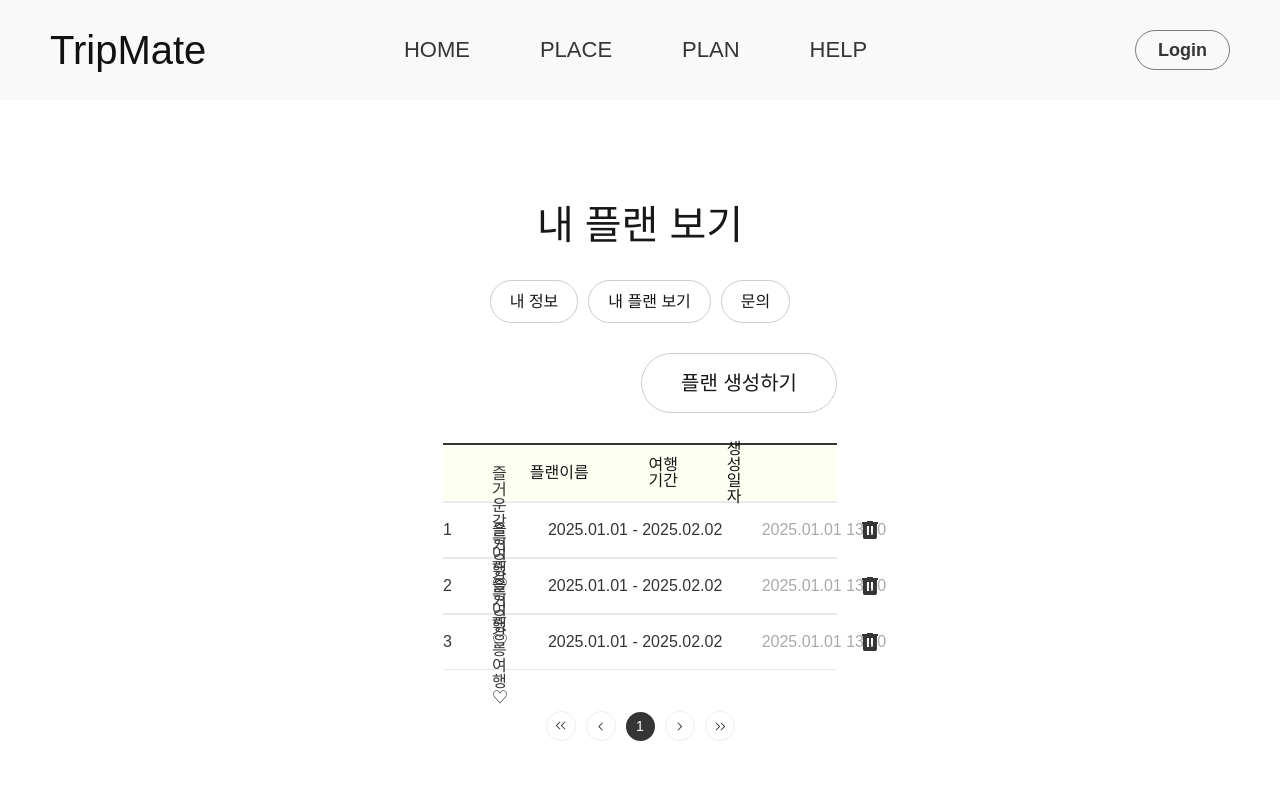
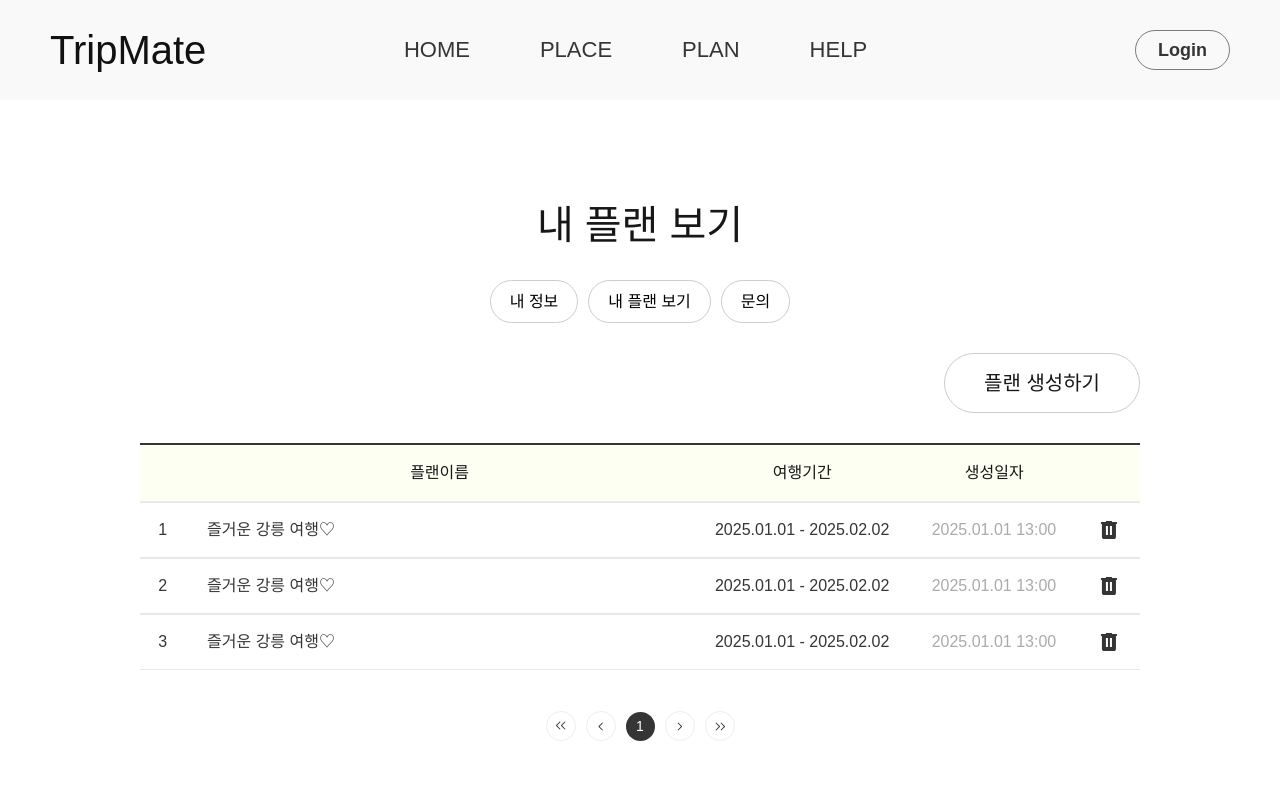
Before and after one commit to alsendrha/testProject, a Next.js app: page /planList in a window 1280 px wide. Shown: the top 800 px of the page. Built offline with nearby package versions, Linux system fonts and the light colour scheme; a web font is replaced by a local one.

Commit message:
플랜리스트 변경

```diff
--- a/src/app/planList/_components/PlanListMenuButton.tsx
+++ b/src/app/planList/_components/PlanListMenuButton.tsx
@@ -3,25 +3,36 @@
 import { useAlertOpen } from "@/store/alertStore";
 
 const PlanListMenuButton = () => {
-  const { setIsOpen } = useAlertOpen();
+  const { isOpen, setIsOpen } = useAlertOpen();
   const buttonList = [
     { id: 1, name: "내 정보" },
     { id: 2, name: "내 플랜 보기" },
     { id: 3, name: "문의" },
   ];
+
   return (
     <>
       <div className="pt-[30px] flex justify-center gap-[10px] items-center">
         {buttonList.map((button) => (
           <div
             key={button.id}
-            className="rounded-[30px] border border-[#CCCCCC] py-[10.5px] px-[19px] cursor-pointer"
+            className={`rounded-[30px] border ${
+              isOpen === button.id
+                ? "border-[#AED400] bg-[#FBFFE6]"
+                : "border-[#CCCCCC] bg-white"
+            } py-[10.5px] px-[19px] cursor-pointer`}
             onClick={() => {
-              setIsOpen(true);
+              setIsOpen(button.id);
             }}
           >
             <div className="h-[20px] flex items-center">
-              <p className="leading-none">{button.name}</p>
+              <p
+                className={`leading-none ${
+                  isOpen === button.id ? "text-[#AED400]" : "text-black"
+                }`}
+              >
+                {button.name}
+              </p>
             </div>
           </div>
         ))}
--- a/src/app/planList/page.tsx
+++ b/src/app/planList/page.tsx
@@ -1,4 +1,3 @@
-import CustomAlert from "@/utils/CustomAlert";
 import PlanCreateButton from "./_components/PlanCreateButton";
 import PlanItemList from "./_components/planitemList/PlanItemList";
 import PlanListMenuButton from "./_components/PlanListMenuButton";
@@ -8,14 +7,14 @@ const PlanListPage = () => {
   return (
     <div className="w-full h-full">
       <div className="pt-[100px] pb-[171px] flex flex-col items-center justify-center">
-        <div className="w-full pt-[100px] px-[443px]">
+        <div className="w-[1000px] pt-[100px]">
           <PlanListTitle />
           <PlanListMenuButton />
           <PlanCreateButton />
           <PlanItemList />
         </div>
       </div>
-      {<CustomAlert />}
+      {/* {<CustomAlert />} */}
     </div>
   );
 };
--- a/src/store/alertStore.ts
+++ b/src/store/alertStore.ts
@@ -1,11 +1,11 @@
 import { create } from "zustand";
 
 type AlertOpenType = {
-  isOpen: boolean;
-  setIsOpen: (isOpen: boolean) => void;
+  isOpen: boolean | number;
+  setIsOpen: (isOpen: boolean | number) => void;
 };
 
 export const useAlertOpen = create<AlertOpenType>((set) => ({
   isOpen: false,
-  setIsOpen: (isOpen: boolean) => set({ isOpen }),
+  setIsOpen: (isOpen: boolean | number) => set({ isOpen }),
 }));
--- a/src/utils/CustomAlert.tsx
+++ b/src/utils/CustomAlert.tsx
@@ -4,7 +4,6 @@ import { useAlertOpen } from "@/store/alertStore";
 
 const CustomAlert = () => {
   const { isOpen, setIsOpen } = useAlertOpen();
-  console.log(isOpen);
   return (
     <>
       {isOpen && (
```
